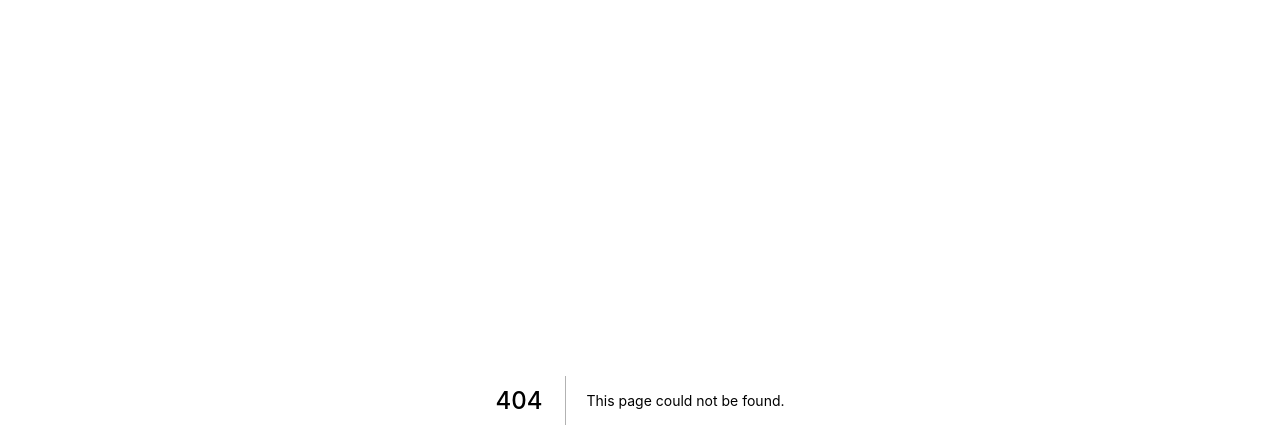
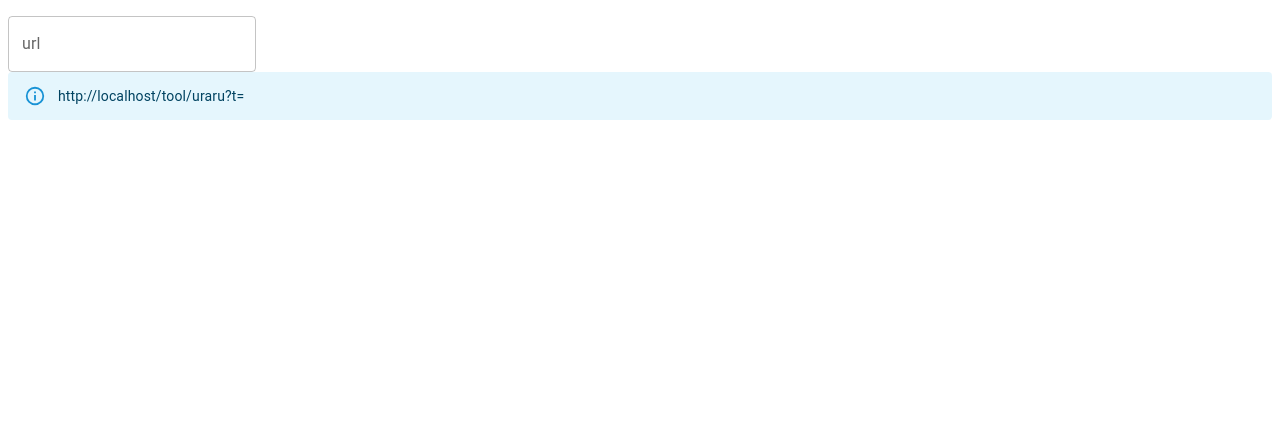
Before and after one commit to vipzero/hello, a Next.js app: page /tool/uraru in a window 1280 px wide. Before the commit this address had no page. Shown: the top 448 px of the page. Built offline with nearby package versions, Linux system fonts and the light colour scheme; a web font is replaced by a local one.

Commit message:
add uraru tool

```diff
--- a/src/components/menuGroups.ts
+++ b/src/components/menuGroups.ts
@@ -47,6 +47,7 @@ const menuGroups: MenuGroup[] = [
 			{ path: '/tool/mikel', name: 'マイコーズ' },
 			{ path: '/tool/words-regex', name: '正規表現メーカー' },
 			{ path: '/tool/ruru', name: 'るるさん' },
+			{ path: '/tool/uraru', name: 'yuuaarueru' },
 		],
 	},
 	{
--- /dev/null
+++ b/src/components/uraruPage.tsx
@@ -0,0 +1,45 @@
+import { Alert, Box, TextField } from '@mui/material'
+import { useEffect, useState } from 'react'
+import { useSearchParam } from 'react-use'
+
+const currentUrl = () => {
+	if (typeof location === 'undefined') return ''
+	return location.protocol + '//' + location.host + location.pathname
+}
+const strrev = (s: string) => s.split('').reverse().join('')
+
+function UraruPage() {
+	// get query string
+	const t = useSearchParam('t')
+	const [url, setUrl] = useState<string>('')
+
+	useEffect(() => {
+		if (typeof t !== 'string') return
+
+		const turl = strrev(decodeURIComponent(t))
+		alert(turl)
+
+		location.href = turl
+	}, [t])
+	const furl = encodeURIComponent(strrev(url) || '')
+
+	const fullUrl = `${currentUrl()}?t=${furl}`
+
+	return (
+		<p>
+			<Box>
+				<TextField
+					type="url"
+					label="url"
+					value={url}
+					onChange={(e) => {
+						setUrl(e.target.value)
+					}}
+				/>
+				<Alert severity="info">{fullUrl}</Alert>
+			</Box>
+		</p>
+	)
+}
+
+export default UraruPage
--- /dev/null
+++ b/src/pages/tool/uraru.tsx
@@ -0,0 +1,21 @@
+import React from 'react'
+import dynamic from 'next/dynamic'
+
+import { AppProps } from 'next/app'
+import Layout from '../../components/Layout'
+
+const Uraru = ({ Component, pageProps }: AppProps) => {
+	const SafeHydrate = dynamic(() => import('../../components/uraruPage'), {
+		ssr: false,
+	})
+
+	return (
+		<SafeHydrate>
+			<Layout title="lru">
+				<Component {...pageProps} />
+			</Layout>
+		</SafeHydrate>
+	)
+}
+
+export default Uraru
```
